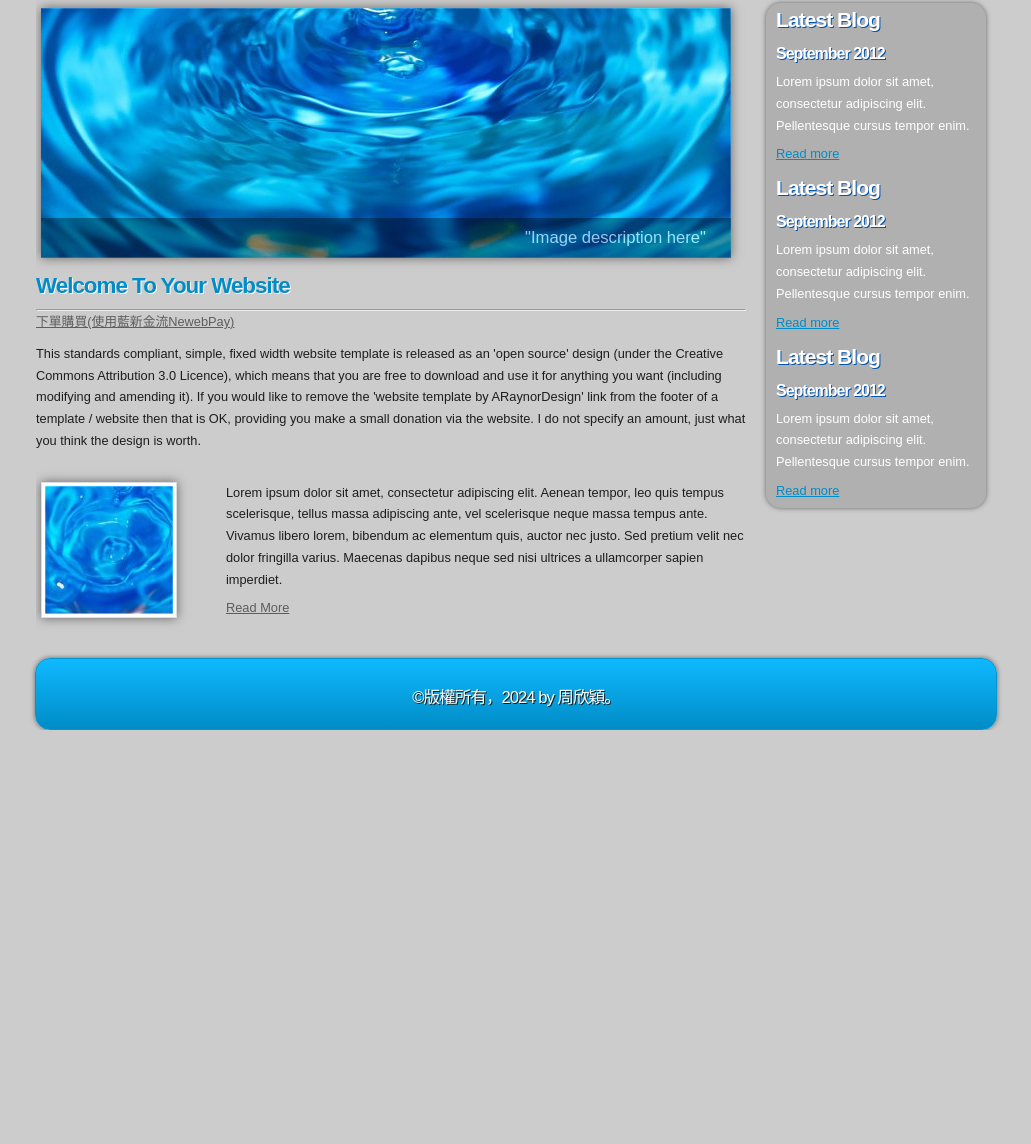
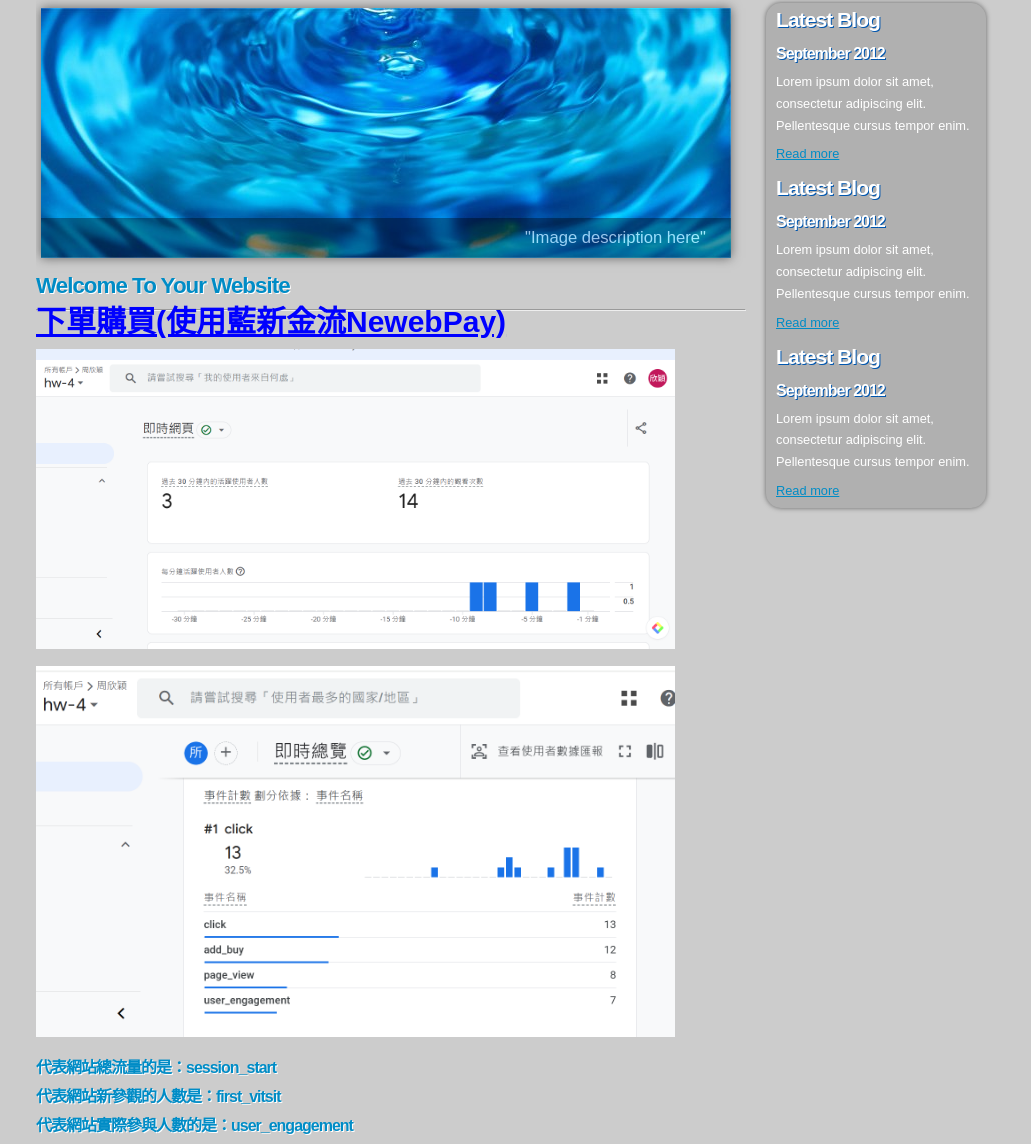
Before and after one commit to chouxinying/hw4-ec, a plain HTML site: page a6.html in a window 1280 px wide. Shown: the part 192-1336 px from the top of the page, without its empty margins (124-1155 px from the left). Before the commit the page ends 922 px from the top, so only its background shows below. Drawn offline with Linux system fonts and the light colour scheme.

Commit message:
Add files via upload

```diff
--- a/a6.html
+++ b/a6.html
@@ -8,6 +8,7 @@
   <meta http-equiv="content-type" content="text/html; charset=utf-8" />
   <meta http-equiv="X-UA-Compatible" content="IE=9" />
   <link rel="stylesheet" type="text/css" href="css/style.css" />
+  <link rel="stylesheet" type="text/css" href="mystyle.css" />
   <script type="text/javascript" src="js/jquery.min.js"></script>
   <script type="text/javascript" src="js/image_slide.js"></script>
 
@@ -57,7 +58,25 @@
 		  <h1>Welcome To Your Website</h1>
       <hr>
       <p>
-        <a href="https://www.newebpay.com/website/Page/content/service_creditcard" target="_blank">下單購買(使用藍新金流NewebPay) </a>
+        <a class="s3" href="https://www.newebpay.com/website/Page/content/service_creditcard" target="_blank">下單購買(使用藍新金流NewebPay) </a>
+      </p>
+
+      <p>
+        <img src="images/GA-1.png" width="90%">
+      </p>
+
+      <p>
+        <img src="images/GA-3.png" width="90%">
+        <h3>代表網站總流量的是：session_start</h3>
+        <h3>代表網站新參觀的人數是：first_vitsit</h3>
+        <h3>代表網站實際參與人數的是：user_engagement</h3>
+
+      </p>
+
+      <p>
+        <img src="images/GA-4.png" width="90%">
+        <h3>電商轉換率計算參數是：add_buy次數/session_start次數</h3>
+
       </p>
 
 
```
Also changed, not shown: images/GA-1.png (added), images/GA-2.png (added), images/GA-3.png (added), images/GA-4.png (added).
